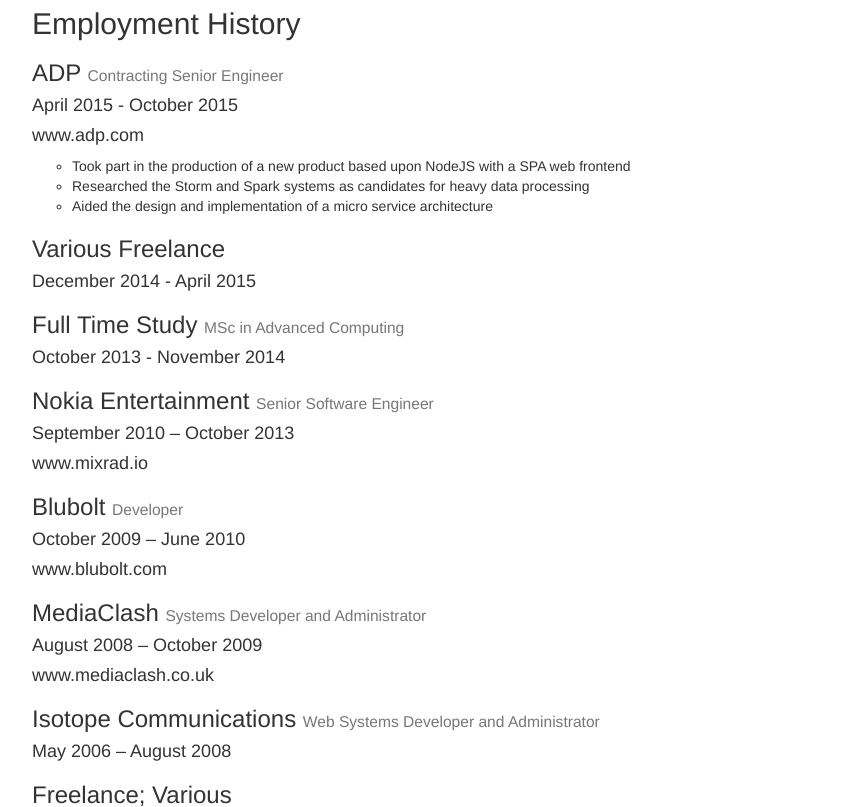
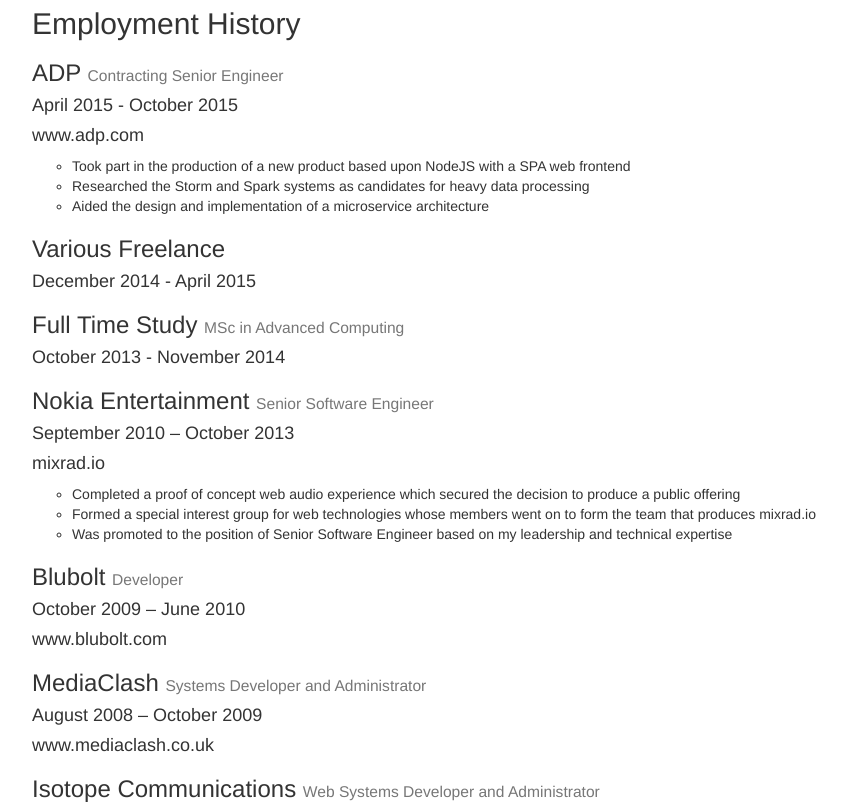
Before and after one commit to adoublebarrel/curriculum-vitae, a Python web app: template server/templates/cv/cv.html in a window 1280 px wide. Shown: the part 216-1023 px from the top of the page, without its empty margins (53-900 px from the left). Run offline with Jinja, Linux system fonts and the light colour scheme; the template is opened without the code that fills it, so the values that code supplies are empty; some libraries are stand-ins or nearby versions.

Commit message:
copy updates, pretty printing.

```diff
--- a/client/gulpfile.js
+++ b/client/gulpfile.js
@@ -35,7 +35,7 @@
 gulp.task('build', function() {
   rjs({
     app: '../js',
-    baseUrl: 'app/bower_components',
+    baseUrl: 'app/bower_components/',
     dir: '../deploy',
     paths: {
       'js': '../js'
--- a/client/package.json
+++ b/client/package.json
@@ -6,6 +6,7 @@
     "gulp": "^3.8.10",
     "gulp-livereload": "~0.2.0",
     "gulp-requirejs": "^0.1.3",
+    "gulp-requirejs-stream": "0.0.5",
     "karma": "~0.12.0",
     "karma-chrome-launcher": "~0.1.0",
     "karma-cli": "~0.0.4",
--- a/server/controllers/contact.py
+++ b/server/controllers/contact.py
@@ -64,7 +64,6 @@
 
         self.redirect("/contact/sent")
 
-
     def hasRequiredFields(self, request):
         requiredFields = (
             'email',
--- a/server/models/fixtures/cv.json
+++ b/server/models/fixtures/cv.json
@@ -59,4 +59,10 @@
 	"lead_in": "<p>As a senior developer I have played a key role in designing, coding, testing and deploying various web based applications. These have ranged from small UK only products to larger efforts that have been rolled out to over 35 territories across the globe. My experience also includes a number of years practicing agile techniques including scrum, pair programming and TDD. I take a friendly, proactive approach to my work and enjoy delivering products that customers value and enjoy using.</p>",
 	"tech_skills": ["CSS & HTML", "Javascript", "PHP", "Python", "AngularJS", "NodeJS", "GulpJS", "Jasmine", "Linux", "MustacheJS", "Sass", "Git"],
 	"dev_methods": ["Agile", "Responsive Web Design", "Test Driven Development (TDD)", "Continuous Integration"]
+},
+{
+    "name": "Software Engineer",
+    "lead_in": "<p>As a senior engineer I have played a key role in designing, coding and testing web based services and applications. These have ranged from small UK only products to larger efforts that have been rolled out to over 35 territories across the globe. My experience also includes over 5 years practicing agile techniques in continuous integration environments. I take a friendly and proactive approach to my work and enjoy delivering products that customers value and enjoy using.</p>",
+    "tech_skills": ["Python", "Javascript", "PHP", "Linux", "Git", "Kafka", "RabbitMQ", "Docker", "NodeJS", "Jenkins"],
+    "dev_methods": ["Agile", "Test Driven Development (TDD)", "Continuos Integration"]
 }]
--- a/server/templates/cv/cv.html
+++ b/server/templates/cv/cv.html
@@ -39,7 +39,7 @@
         <ul>
           <li>Took part in the production of a new product based upon NodeJS with a SPA web frontend</li>
           <li>Researched the Storm and Spark systems as candidates for heavy data processing</li>
-          <li>Aided the design and implementation of a micro service architecture</li>
+          <li>Aided the design and implementation of a microservice architecture</li>
         </ul>
       </li>
       <li>
@@ -47,13 +47,22 @@
         <h4>December 2014 - April 2015</h4>
       </li>
       <li>
-        <h3>Full Time Study <small>MSc in Advanced Computing<small></h3>
+        <h3>Full Time Study <small>MSc in Advanced Computing</small></h3>
         <h4>October 2013 - November 2014</h4>
       </li>
       <li>
+
         <h3>Nokia Entertainment <small>Senior Software Engineer</small></h3>
         <h4>September 2010 – October 2013</h4>
-				<h4>www.mixrad.io</h4>
+        <h4>mixrad.io</h4>
+        <ul>
+          <li>Completed a proof of concept web audio experience which secured
+            the decision to produce a public offering</li>
+          <li>Formed a special interest group for web technologies whose members
+            went on to form the team that produces mixrad.io</li>
+          <li>Was promoted to the position of Senior Software Engineer based on
+            my leadership and technical expertise</li>
+        </ul>
       </li>
 
       <li>
--- a/server/templates/skills.html
+++ b/server/templates/skills.html
@@ -18,6 +18,7 @@
         <li class="divider"></li>
         <li><a href="#" data-filter="Framework">Frameworks</a></li>
         <li><a href="#" data-filter="Library">Libraries</a></li>
+        <li><a href="#" data-filter="Message Bus">Message Bus</a></li>
         <li class="divider"></li>
         <li><a href="#" data-filter="Continuous Integration">Continuous Integration</a></li>
         <li><a href="#" data-filter="Version Control">Version Control</a></li>
```
Also changed, not shown: server/models/fixtures/skills.json (+23 -1 lines), server/templates/employment.html (+14 -7 lines). Lines whose indentation alone changed are shown as unchanged.
